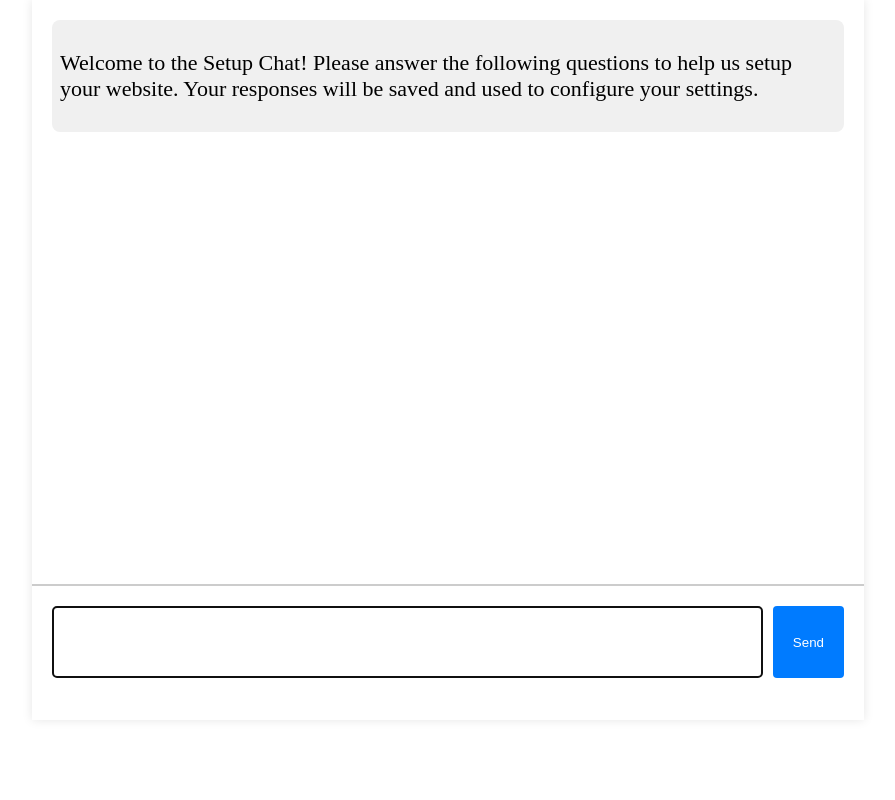
After one commit to fosternilsson516/ai-feeder, a Flask app: template app/templates/owner/setup_chat.html in a window 1280 px wide. The commit adds this page. Shown: the whole page, without its empty margins (192-1087 px from the left). Run offline with Flask 3, Linux system fonts and the light colour scheme; the template is opened without the code that fills it, so the values that code supplies are empty.

Commit message:
set up ai questions

```diff
--- /dev/null
+++ b/app/templates/owner/setup_chat.html
@@ -0,0 +1,110 @@
+{% block submenu %}
+<head>
+    <meta charset="UTF-8">
+    <title>Setup Chat</title>
+    <style>
+        body, html {
+            height: 100%;
+            margin: 0;
+            font-size: 22px;
+        }
+        #chat-container {
+            display: flex;
+            flex-direction: column;
+            height: 90vh; /* Adjust height if you want some space around the container */
+            width: 65%; /* Set the width of the chat container */
+            margin: auto; /* Center the container horizontally */
+            box-shadow: 0 0 10px rgba(0, 0, 0, 0.1);
+        }
+        #messages {
+            flex-grow: 1;
+            overflow-y: auto;
+            padding: 20px;
+            border-bottom: 2px solid #ccc;
+            display: flex;
+            flex-direction: column;
+            justify-content: flex-start;
+        }
+        .chat-message, #chat-explanation {
+            margin-bottom: 12px;
+            padding: 8px;
+            background-color: #f0f0f0;
+            border-radius: 8px;
+        }
+        #input-area {
+            display: flex;
+            padding: 20px;
+            background: #fff; /* Ensure the input area has a distinct background */
+        }
+        textarea {
+            flex-grow: 1;
+            margin-right: 10px;
+            padding: 10px;
+            border: 1px solid #ccc;
+            border-radius: 4px;
+            resize: none; /* Optional: Prevents the user from resizing the textarea */
+            font-size: 22px;
+        }
+        button {
+            padding: 10px 20px;
+            background-color: #007bff;
+            color: white;
+            border: none;
+            border-radius: 4px;
+            cursor: pointer;
+        }
+        button:hover {
+            background-color: #0056b3;
+        }
+    </style>
+</head>
+<body>
+    <div id="chat-container">
+        <div id="messages">
+            <div id="chat-explanation">
+                <p>Welcome to the Setup Chat! Please answer the following questions to help us setup your website. Your responses will be saved and used to configure your settings.</p>
+            </div>
+            {% for question, answer in answered_questions %}
+            <div class="chat-message">
+                <strong>Q:</strong> {{ question }}
+                <br>
+                <strong>A:</strong> {{ answer }}
+            </div>
+            {% endfor %}
+
+            {% if next_question %}
+            <div class="chat-message">
+                <strong>Q:</strong> {{ next_question }}
+            </div>
+            {% endif %}
+        </div>
+    <form id="input-area" action="{{ url_for('setup_chat.submit_answer') }}" method="post">
+        <input type="hidden" name="question_id" value="{{ question_id }}">
+        <textarea name="answer" autofocus></textarea>
+        <button type="submit">Send</button>
+    </form>
+
+</div>
+
+<script>
+    document.addEventListener('DOMContentLoaded', () => {
+        // Scroll to the bottom of the chat container to show the latest question/answer
+        const chatContainer = document.getElementById('chat-container');
+        chatContainer.scrollTop = chatContainer.scrollHeight;
+        // Prevent form submission on 'Enter' key in the textarea
+        const textarea = document.querySelector('textarea[name="answer"]');
+        textarea.addEventListener('keydown', (event) => {
+            if (event.key === 'Enter' && !event.shiftKey && !event.ctrlKey) {
+                event.preventDefault(); // Prevents form submission
+                // Inserts a new line at the cursor position
+                const { selectionStart, selectionEnd } = textarea;
+                textarea.value = textarea.value.substring(0, selectionStart) + "\n" + textarea.value.substring(selectionEnd);
+                textarea.setSelectionRange(selectionStart + 1, selectionStart + 1);
+            }
+        });
+    });
+</script>
+
+</body>
+
+{% endblock %}
```
Also changed, not shown: app/__init__.py (+3 -7 lines), app/question_handler.py (added, +47 -0 lines), app/routes/bio.py (+24 -0 lines), app/routes/calendars.py (deleted, +0 -34 lines), app/routes/dashboard.py (+5 -6 lines), app/routes/setup_chat.py (added, +55 -0 lines), app/routes/users.py (+8 -10 lines), app/static/js/dashboard.js (+5 -3 lines), app/t5_pipe.py (added, +15 -0 lines), app/templates/owner/create_account.html (+4 -16 lines), app/templates/owner/dashboard.html (+2 -9 lines), app/user_handler.py (+15 -38 lines).
